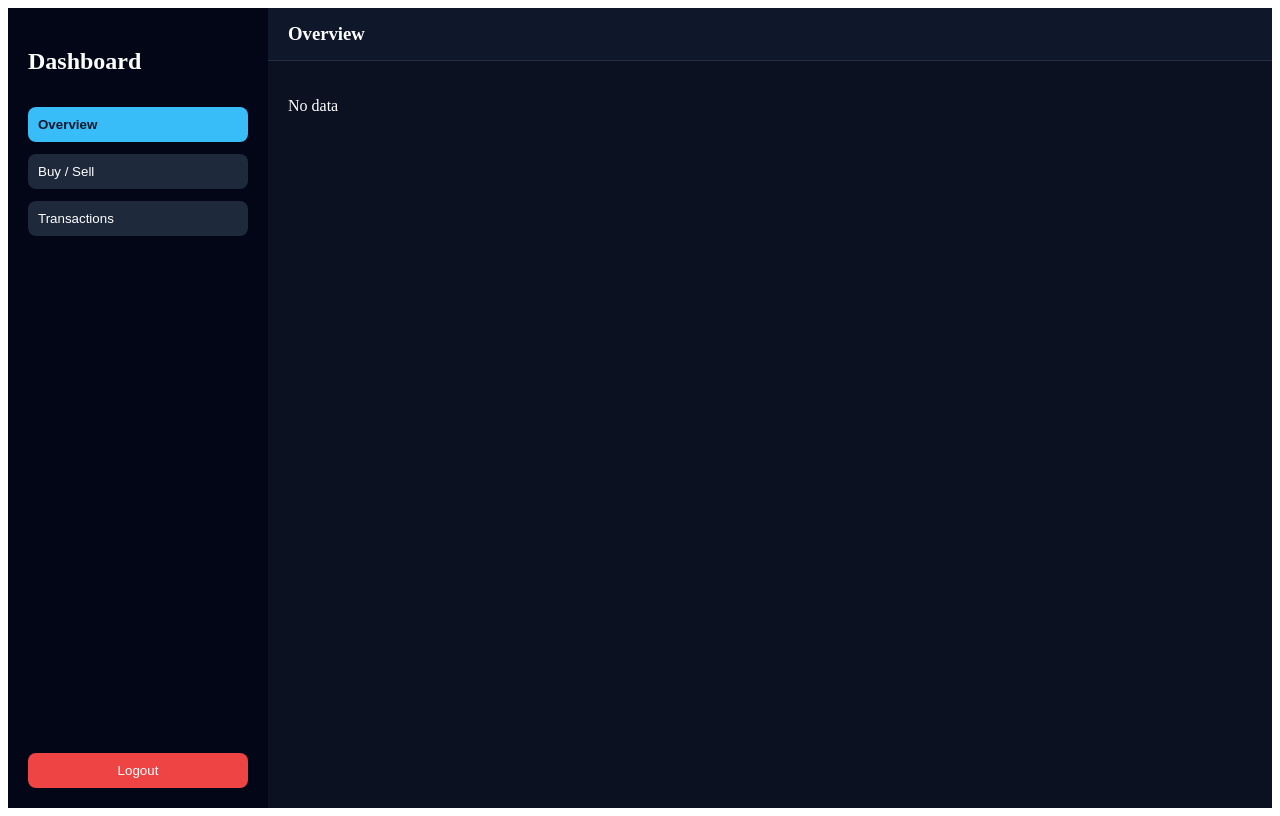
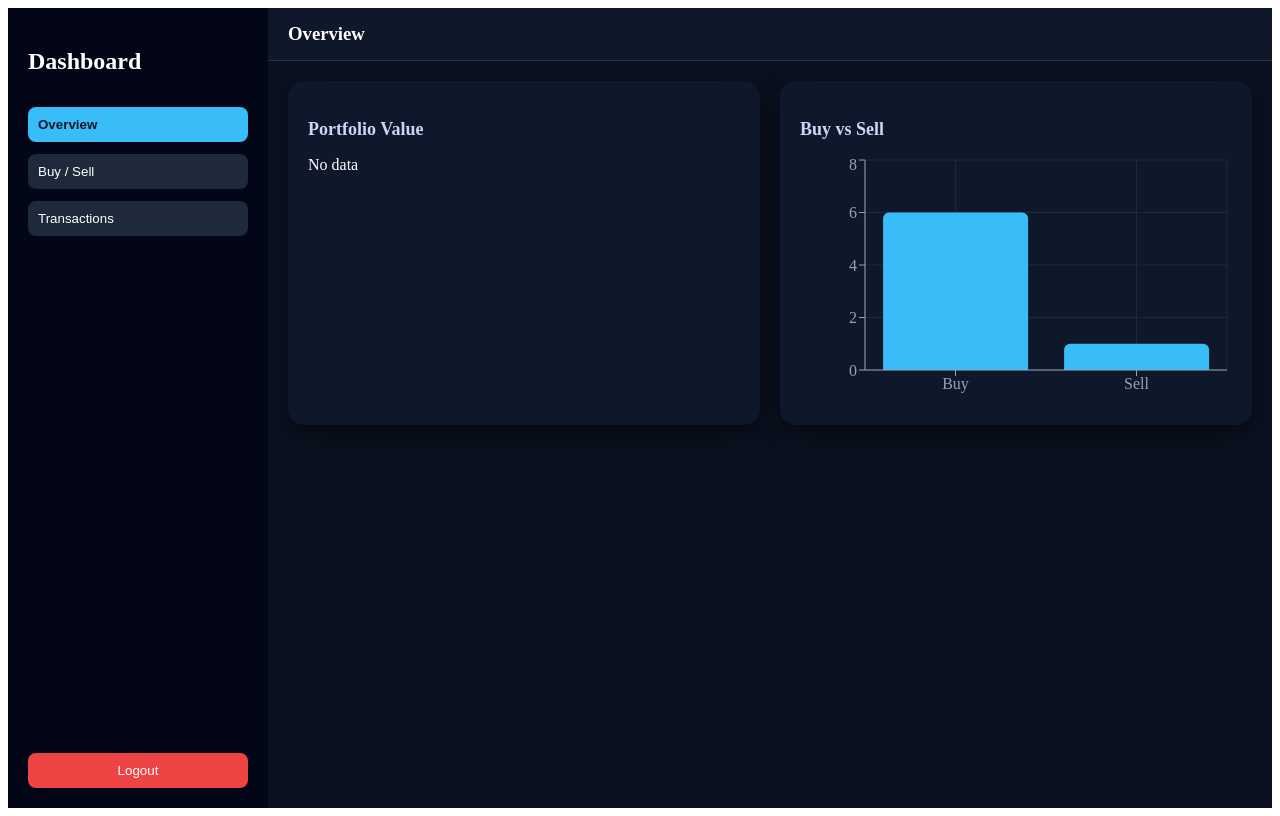
Before and after one commit to 2500030305/react-project, a React (Vite) app: page /user-dashboard in a window 1280 px wide. Built offline with nearby package versions, Linux system fonts and the light colour scheme.

Commit message:
overview graph update

```diff
--- a/src/user/Overview.jsx
+++ b/src/user/Overview.jsx
@@ -1,50 +1,78 @@
-import {
-  LineChart,
-  Line,
-  XAxis,
-  YAxis,
-  Tooltip,
-  BarChart,
-  Bar,
-  ResponsiveContainer,
-  CartesianGrid,
-} from "recharts";
+import { useEffect, useState } from "react";
+import { getChartData } from "../api/dashboardApi";
+import Chart from "../components/Chart";
 
-export default function Chart({ data, type = "line" }) {
-  if (!data || data.length === 0) {
-    return <p style={{ color: "white" }}>No data</p>;
-  }
+export default function Overview() {
+  const [data, setData] = useState([]);
 
-  if (type === "bar") {
-    return (
-      <ResponsiveContainer width="100%" height={250}>
-        <BarChart data={data}>
-          <CartesianGrid stroke="#1e293b" />
-          <XAxis dataKey="name" stroke="#94a3b8" />
-          <YAxis stroke="#94a3b8" />
-          <Tooltip />
-          <Bar dataKey="value" fill="#38bdf8" radius={[6, 6, 0, 0]} />
-        </BarChart>
-      </ResponsiveContainer>
-    );
-  }
+  const load = async () => {
+    const res = await getChartData();
+
+    const cleaned = res.data
+      .filter(item => item.value !== undefined && item.value !== null)
+      .map(item => ({
+        time: item.time,
+        value: Number(item.value),
+      }))
+      .sort(
+        (a, b) =>
+          new Date(`1970/01/01 ${a.time}`) -
+          new Date(`1970/01/01 ${b.time}`)
+      );
+
+    setData(cleaned);
+  };
+
+  useEffect(() => {
+    load();
+    const interval = setInterval(load, 4000);
+    return () => clearInterval(interval);
+  }, []);
+
+  const buySellData = [
+    { name: "Buy", value: 6 },
+    { name: "Sell", value: 1 },
+  ];
 
   return (
-    <ResponsiveContainer width="100%" height={250}>
-      <LineChart data={data}>
-        <CartesianGrid stroke="#1e293b" />
-        <XAxis dataKey="time" stroke="#94a3b8" />
-        <YAxis stroke="#94a3b8" />
-        <Tooltip />
-        <Line
-          type="monotone"
-          dataKey="value"
-          stroke="#38bdf8"
-          strokeWidth={3}
-          dot={false}
-          isAnimationActive={true}
-        />
-      </LineChart>
-    </ResponsiveContainer>
+    <div style={styles.wrapper}>
+      <div style={styles.grid}>
+        <div style={styles.card}>
+          <h3 style={styles.cardTitle}>Portfolio Value</h3>
+          <Chart data={data} type="line" />
+        </div>
+
+        <div style={styles.card}>
+          <h3 style={styles.cardTitle}>Buy vs Sell</h3>
+          <Chart data={buySellData} type="bar" />
+        </div>
+      </div>
+    </div>
   );
 }
+
+const styles = {
+  wrapper: {
+    height: "100%",
+    color: "white",
+  },
+
+  grid: {
+    display: "grid",
+    gridTemplateColumns: "1fr 1fr",
+    gap: "20px",
+  },
+
+  card: {
+    background: "#0f172a",
+    borderRadius: "16px",
+    padding: "20px",
+    boxShadow: "0 8px 25px rgba(0,0,0,0.5)",
+  },
+
+  cardTitle: {
+    marginBottom: "15px",
+    fontSize: "18px",
+    color: "#cbd5f5",
+  },
+};
```
